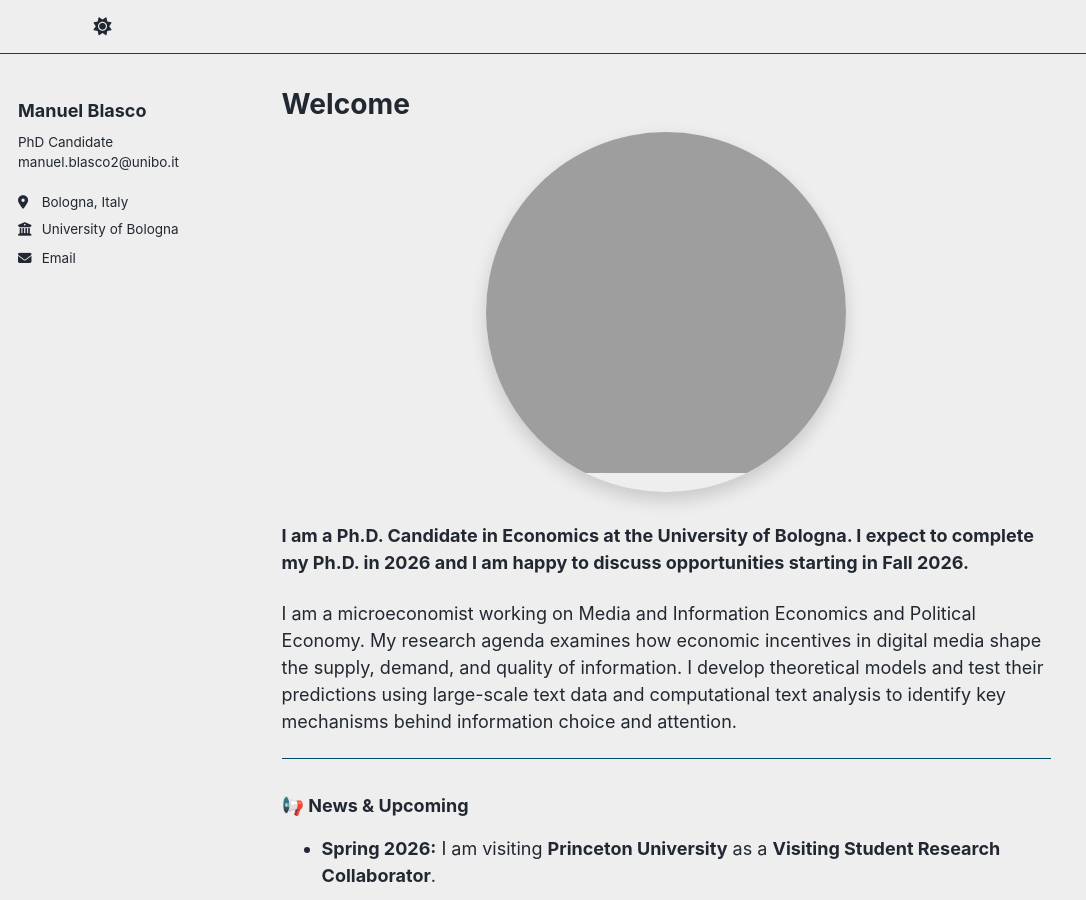
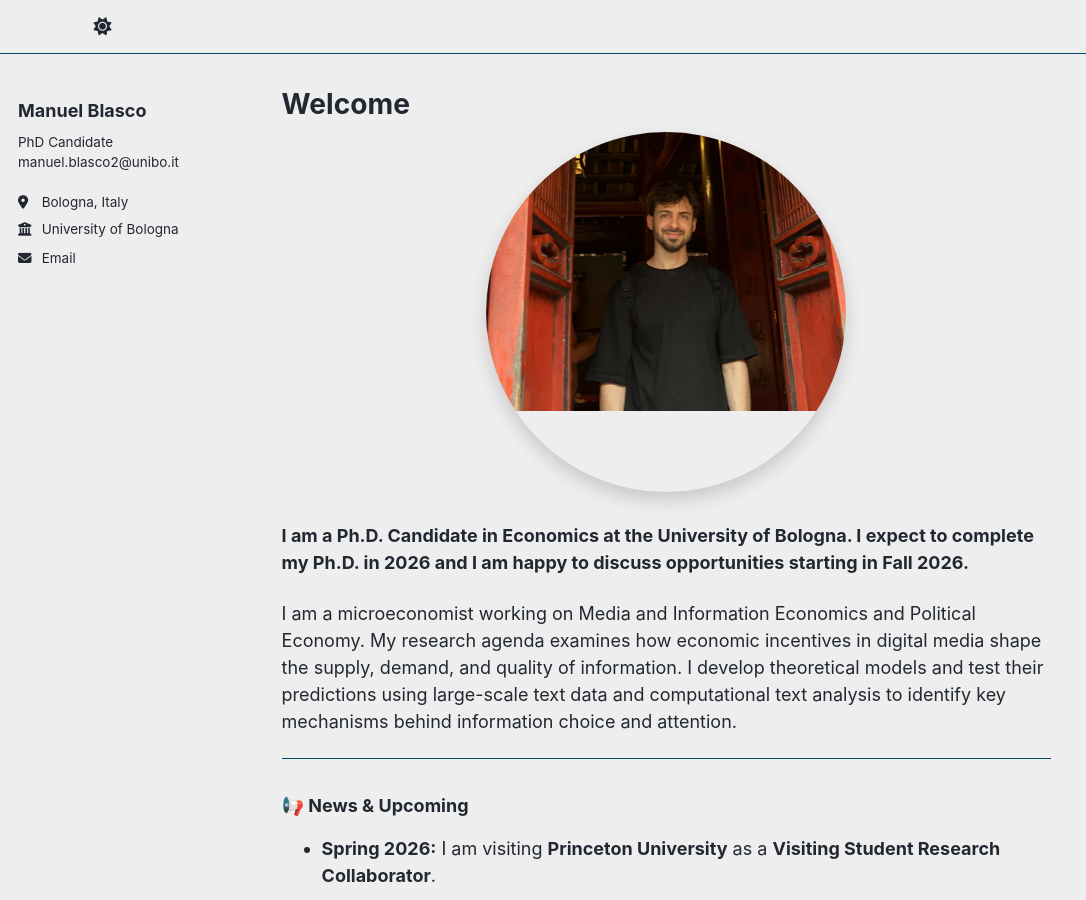
Before and after one commit to ManuelBlasco/manuelblasco.github.io, a Jekyll site: the page built from _pages/about.md, in a window 1280 px wide and 900 px high. Shown: the whole window, without its empty margins (0-1086 px from the left). Built offline with Jekyll 4.4.1, drawn with Linux system fonts in a browser that asks for light colours; a script that is not in the unit is left out.

Commit message:
Update about.md

```diff
--- a/_pages/about.md
+++ b/_pages/about.md
@@ -10,10 +10,10 @@ redirect_from:
 
 <div style="text-align:center; margin-bottom:30px;">
   <div style="width:min(360px,80vw); height:min(360px,80vw); border-radius:50%; overflow:hidden; box-shadow:0 8px 18px rgba(0,0,0,0.16); margin:0 auto;">
-    <img src="https://manuelblasco.github.io/images/profile6.png"
+    <img src="https://manuelblasco.github.io/images/profile6.jpeg"
          alt="Manuel Blasco"
          loading="lazy" decoding="async"
-         style="width:100%; height:100%; object-fit:cover; object-position:50% 0%; transform:scale(1.18) translateY(-12%); display:block;">
+         style="width:100%; height:100%; object-fit:cover; display:block; transform:scale(1.25) translateY(-28%);">
   </div>
 </div>
 
```
